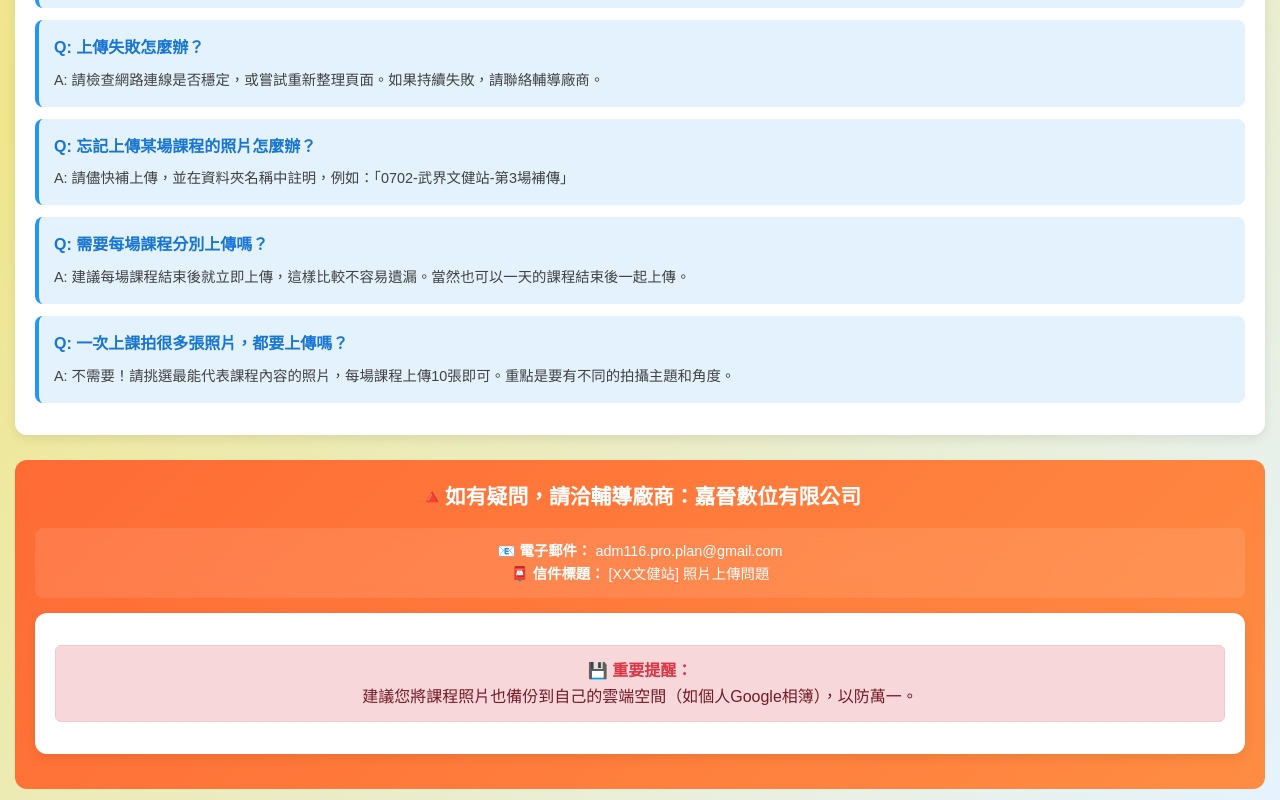
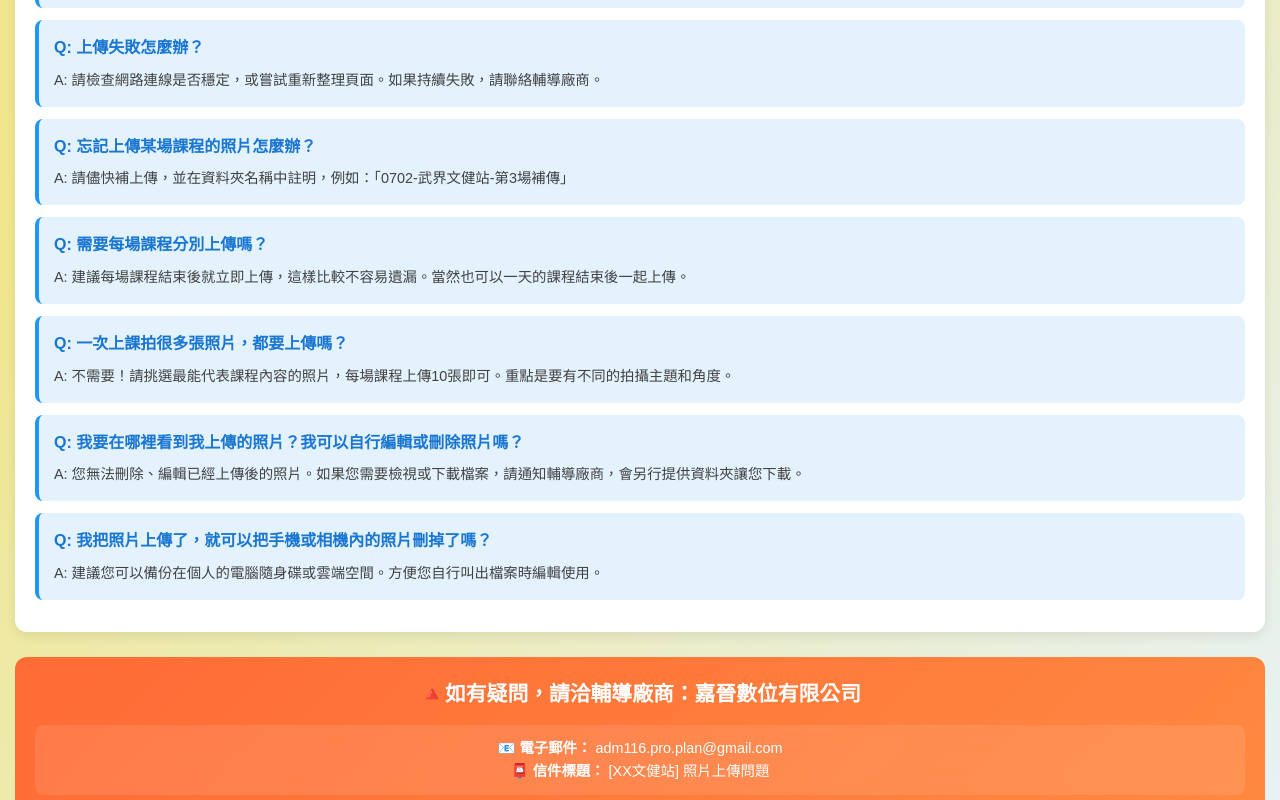
Before and after one commit to adm116-pro/yuanmeng-upload, a plain HTML site: page index.html in a window 1280 px wide. Shown: the part 1812-2612 px from the top of the page. Drawn offline with Linux system fonts and the light colour scheme.

Commit message:
Update index.html

```diff
--- a/index.html
+++ b/index.html
@@ -307,8 +307,8 @@
                 <div class="step">
                     <div class="step-number">1</div>
                     <h3>輸入資料夾名稱</h3>
-                    <p>在欄位中輸入：<strong>MMDD-XX文健站</strong><br>
-                    範例：<strong>0702-武界文健站</strong></p>
+                    <p>在 "您的名字" 欄位中輸入：<strong>MMDD-XX文健站</strong><br>
+                    範例：<strong>0702-仁愛文健站</strong></p>
                 </div>
                 <div class="step">
                     <div class="step-number">2</div>
@@ -390,6 +390,17 @@
                 <h4>Q: 一次上課拍很多張照片，都要上傳嗎？</h4>
                 <p>A: 不需要！請挑選最能代表課程內容的照片，每場課程上傳10張即可。重點是要有不同的拍攝主題和角度。</p>
             </div>
+
+            <div class="faq">
+                <h4>Q: 我要在哪裡看到我上傳的照片？我可以自行編輯或刪除照片嗎？</h4>
+                <p>A: 您無法刪除、編輯已經上傳後的照片。如果您需要檢視或下載檔案，請通知輔導廠商，會另行提供資料夾讓您下載。</p>
+            </div>
+
+            <div class="faq">
+                <h4>Q: 我把照片上傳了，就可以把手機或相機內的照片刪掉了嗎？</h4>
+                <p>A: 建議您可以備份在個人的電腦隨身碟或雲端空間。方便您自行叫出檔案時編輯使用。</p>
+            </div>
+
         </div>
 
         <!-- 聯絡資訊 -->
```
